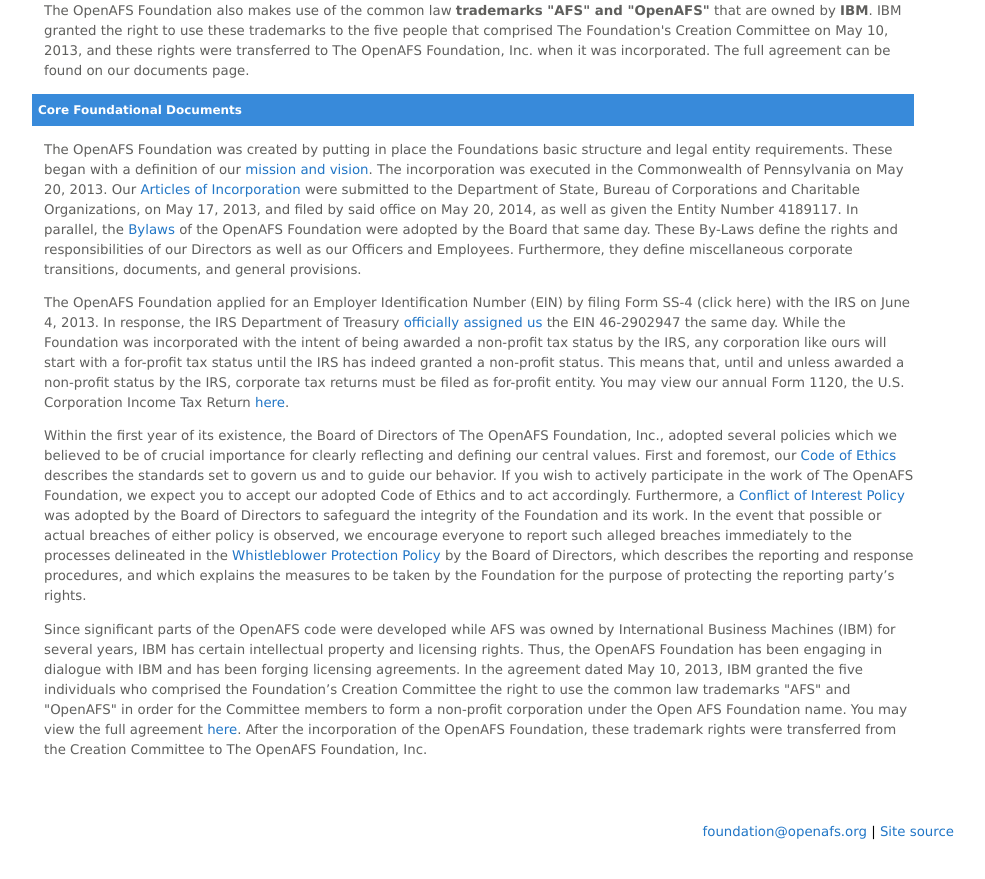
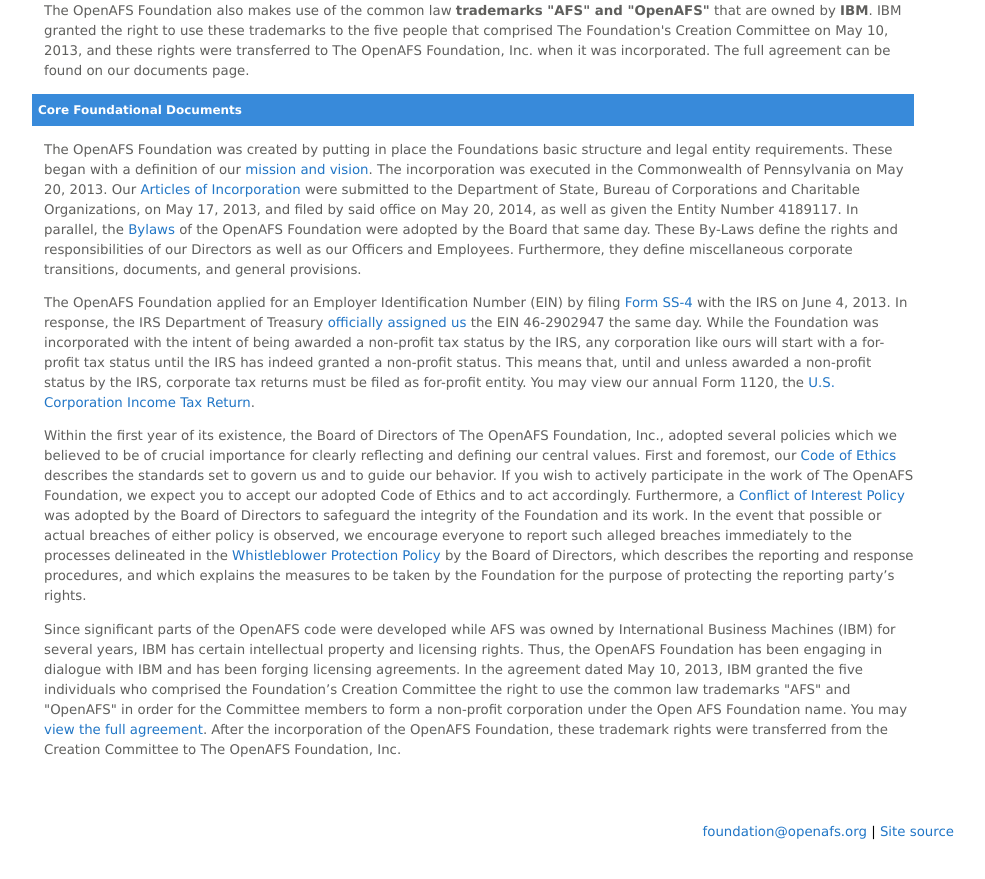
Before and after one commit to openafsfoundation/openafsfoundation.org, a Jekyll site: the page built from about/index.md, in a window 1280 px wide and 900 px high, scrolled down 1311 px. Shown: the top 879 px of the window, without its empty margins (161-1146 px from the left). Built offline with Jekyll 4.4.1, drawn with Linux system fonts in a browser that asks for light colours.

Commit message:
All but one of the placeholder links have real destinations

```diff
--- a/about/index.md
+++ b/about/index.md
@@ -84,38 +84,37 @@
 structure and legal entity requirements.  These began with a definition of our
 [mission and vision](XXXbrokenlink).  The incorporation was executed in the
 Commonwealth of Pennsylvania on May 20, 2013.  Our [Articles of
-Incorporation](XXXbrokenlink) were submitted to the Department of State, Bureau
+Incorporation]({site.github.url}/docs/openafs-foundation-incorporation.pdf) were submitted to the Department of State, Bureau
 of Corporations and Charitable Organizations, on May 17, 2013, and filed by
 said office on May 20, 2014, as well as given the Entity Number 4189117.  In
-parallel, the [Bylaws](XXXbrokenlink) of the OpenAFS Foundation were adopted
+parallel, the [Bylaws]({site.github.url}/docs/openafs-foundation-bylaws.pdf) of the OpenAFS Foundation were adopted
 by the Board that same day.  These By-Laws define the rights and
 responsibilities of our Directors as well as our Officers and Employees.
 Furthermore, they define miscellaneous corporate transitions, documents, and
 general provisions.
 
 The OpenAFS Foundation applied for an Employer Identification Number (EIN) by
-filing Form SS-4 (click here) with the IRS on June 4, 2013.  In response, the
-IRS Department of Treasury [officially assigned us](XXXbrokenlink) the EIN
+filing [Form SS-4]({site.github.url}/docs/openafs-foundation-ss4.pdf) with the IRS on June 4, 2013.  In response, the
+IRS Department of Treasury [officially assigned us]({site.github.url}/docs/openafs-foundation-irs-ein.pdf) the EIN
 46-2902947 the same day.  While the Foundation was incorporated with the intent
 of being awarded a non-profit tax status by the IRS, any corporation like ours
 will start with a for-profit tax status until the IRS has indeed granted a
 non-profit status.  This means that, until and unless awarded a non-profit
 status by the IRS, corporate tax returns must be filed as for-profit entity.
-You may view our annual Form 1120, the U.S. Corporation Income Tax Return
-[here](XXXbrokenlink).
+You may view our annual Form 1120, the [U.S. Corporation Income Tax Return]({site.github.url}/openafsfoundation.org/about/finance/).
 
 Within the first year of its existence, the Board of Directors of The OpenAFS
 Foundation, Inc., adopted several policies which we believed to be of crucial
 importance for clearly reflecting and defining our central values.  First and
-foremost, our [Code of Ethics](XXXbrokenlink) describes the standards set to
+foremost, our [Code of Ethics]({site.github.url}/docs/openafs-foundation-coe.pdf) describes the standards set to
 govern us and to guide our behavior.  If you wish to actively participate in
 the work of The OpenAFS Foundation, we expect you to accept our adopted Code of
 Ethics and to act accordingly.   Furthermore, a [Conflict of Interest
-Policy](XXXbrokenlink) was adopted by the Board of Directors to safeguard the
+Policy]({site.github.url}/docs/openafs-foundation-coi-policy.pdf) was adopted by the Board of Directors to safeguard the
 integrity of the Foundation and its work.  In the event that possible or actual
 breaches of either policy is observed, we encourage everyone to report such
 alleged breaches immediately to the processes delineated in the [Whistleblower
-Protection Policy](XXXbrokenlink) by the Board of Directors, which describes
+Protection Policy]({site.github.url}/docs/openafs-foundation-whistleblower-policy.pdf) by the Board of Directors, which describes
 the reporting and response procedures, and which explains the measures to be
 taken by the Foundation for the purpose of protecting the reporting party’s
 rights.
@@ -127,7 +126,7 @@
 In the agreement dated May 10, 2013, IBM granted the five individuals who
 comprised the Foundation’s Creation Committee the right to use the common law
 trademarks "AFS" and "OpenAFS" in order for the Committee members to form a
-non-profit corporation under the Open AFS Foundation name.  You may view the
-full agreement [here](XXXbrokenlink).  After the incorporation of the OpenAFS
+non-profit corporation under the Open AFS Foundation name.  You may [view the
+full agreement]({site.github.url}/docs/openafs-foundation-ibm-trademark-agreement.pdf).  After the incorporation of the OpenAFS
 Foundation, these trademark rights were transferred from the Creation Committee
 to The OpenAFS Foundation, Inc.
```
